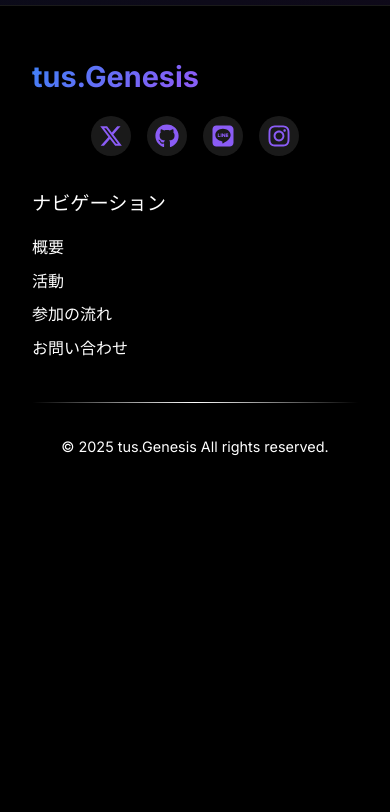
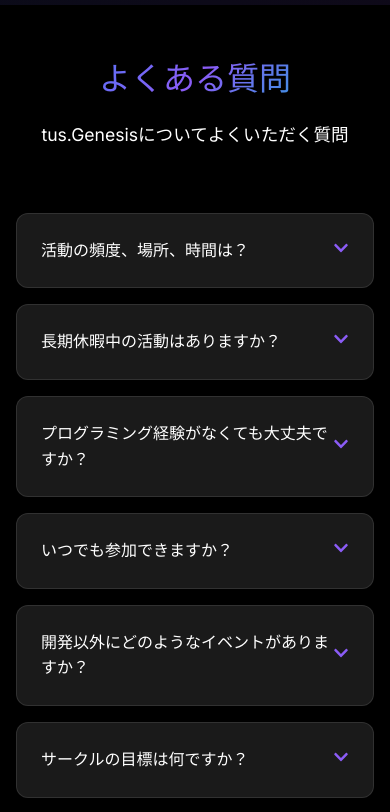
Before and after one commit to tus-Web/landing-page, a React (Vite) app: page / in a window 390 px wide. Shown: the part 5840-6652 px from the top of the page. Before the commit the page ends 6314 px from the top, so only its background shows below. Built offline with nearby package versions, Linux system fonts and the light colour scheme.

Commit message:
FAQセクションを作成

```diff
--- a/src/App.tsx
+++ b/src/App.tsx
@@ -6,6 +6,7 @@
   // Voice,
   JoinFlow,
   ApplicationLink,
+  FAQ,
   // Contact,
   Footer
 } from './components';
@@ -22,6 +23,7 @@
         {/* <Voice /> 今後追加予定です */}
         <JoinFlow />
         <ApplicationLink />
+        <FAQ />
         {/* <Contact /> */}
       </main>
       <Footer />
--- /dev/null
+++ b/src/components/FAQ/FAQ.css
@@ -0,0 +1,141 @@
+/* insert your code here  */
+
+.faq {
+  padding: 5rem 0;
+  background-color: #000000;
+  min-height: 100vh;
+  color: #ffffff;
+}
+
+.faq-container {
+  max-width: 1000px;
+  margin: 0 auto;
+  padding: 0 2rem;
+}
+
+.section-header {
+  text-align: center;
+  margin-bottom: 3rem;
+}
+
+.section-header h2 {
+  font-size: 2.5rem;
+  font-weight: 700;
+  background: linear-gradient(135deg, #3b82f6, #8b5cf6, #06b6d4);
+  -webkit-background-clip: text;
+  -webkit-text-fill-color: transparent;
+  background-clip: text;
+  margin-bottom: 0.5rem;
+}
+
+.section-header p {
+  font-size: 1.1rem;
+  color: #ffffff;
+}
+
+.faq-content {
+  display: flex;
+  flex-direction: column;
+  gap: 1rem;
+}
+
+.faq-item {
+  background: #1a1a1a;
+  border-radius: 12px;
+  box-shadow: 0 4px 10px rgba(0, 0, 0, 0.2);
+  overflow: hidden;
+  transition: all 0.3s ease;
+  cursor: pointer;
+  border: 1px solid rgba(255, 255, 255, 0.1);
+}
+
+.faq-item:hover {
+  box-shadow: 0 6px 15px rgba(139, 92, 246, 0.3);
+  transform: translateY(-2px);
+}
+
+.faq-question {
+  display: flex;
+  justify-content: space-between;
+  align-items: center;
+  padding: 1.5rem;
+  transition: background-color 0.3s ease;
+}
+
+.faq-item.open .faq-question {
+  background-color: rgba(139, 92, 246, 0.1);
+}
+
+.faq-question h4 {
+  font-size: 1.1rem;
+  font-weight: 600;
+  color: #ffffff;
+  margin: 0;
+}
+
+.faq-icon {
+  color: #8b5cf6;
+  transition: transform 0.3s ease;
+}
+
+.faq-icon.open {
+  transform: rotate(180deg);
+}
+
+.faq-answer {
+  max-height: 0;
+  overflow: hidden;
+  padding: 0 1.5rem;
+  transition: all 0.3s ease;
+  opacity: 0;
+}
+
+.faq-answer.open {
+  max-height: 500px;
+  opacity: 1;
+  padding: 0 1.5rem 1.5rem;
+}
+
+.faq-answer p {
+  color: rgba(255, 255, 255, 0.8);
+  line-height: 1.6;
+  margin: 0;
+}
+
+.faq-answer strong {
+  color: #8b5cf6;
+  font-weight: 600;
+}
+
+.faq-list {
+  margin: 0;
+  padding-left: 1.5rem;
+  color: rgba(255, 255, 255, 0.8);
+  line-height: 1.6;
+}
+
+.faq-list li {
+  margin-bottom: 0.5rem;
+}
+
+.faq-list li:last-child {
+  margin-bottom: 0;
+}
+
+@media (max-width: 768px) {
+  .faq {
+    padding: 3rem 0;
+  }
+
+  .section-header h2 {
+    font-size: 2rem;
+  }
+
+  .faq-question h4 {
+    font-size: 1rem;
+  }
+
+  .faq-container {
+    padding: 0 1rem;
+  }
+}
--- /dev/null
+++ b/src/components/FAQ/FAQ.tsx
@@ -0,0 +1,125 @@
+import React, { useState } from 'react';
+import { FaChevronDown } from 'react-icons/fa';
+import './FAQ.css';
+
+interface FAQItemProps {
+  question: string;
+  answer: React.ReactNode;
+  isOpen: boolean;
+  onClick: () => void;
+}
+
+const FAQItem: React.FC<FAQItemProps> = ({ question, answer, isOpen, onClick }) => {
+  return (
+    <div className={`faq-item ${isOpen ? 'open' : ''}`} onClick={onClick}>
+      <div className="faq-question">
+        <h4>{question}</h4>
+        <div className={`faq-icon ${isOpen ? 'open' : ''}`}>
+          <FaChevronDown />
+        </div>
+      </div>
+      <div className={`faq-answer ${isOpen ? 'open' : ''}`}>
+        {answer}
+      </div>
+    </div>
+  );
+};
+
+const FAQ: React.FC = () => {
+  const [openIndex, setOpenIndex] = useState<number | null>(null);
+
+  const toggleFAQ = (index: number) => {
+    setOpenIndex(openIndex === index ? null : index);
+  };
+
+  const faqItems = [
+    {
+      question: "活動の頻度、場所、時間は？",
+      answer: (
+        <p>
+          基本的に<strong>週1回</strong>、大学の教室で集まって活動しています。<br />
+          通常は<strong>金曜日の18:00〜20:00</strong>に行っています。
+        </p>
+      )
+    },
+    {
+      question: "長期休暇中の活動はありますか？",
+      answer: (
+        <p>
+          長期休暇中も<strong>週1回のオフライン活動</strong>を予定しています。<br />
+        </p>
+      )
+    },
+    {
+      question: "プログラミング経験がなくても大丈夫ですか？",
+      answer: (
+        <p>
+          全く問題ありません！<br />
+          基礎から学べるようにサポートしていますので、初心者も大歓迎です。
+        </p>
+      )
+    },
+    {
+      question: "いつでも参加できますか？",
+      answer: (
+        <p>
+          はい、いつでも参加できます！<br />
+          途中からの参加も歓迎しています。興味があればぜひ一度活動にお越しください。
+        </p>
+      )
+    },
+    {
+      question: "開発以外にどのようなイベントがありますか？",
+      answer: (
+        <p>
+          技術イベントとして<strong>ハッカソン遠征</strong>を行う予定です。<br />
+          また、メンバー同士の親睦を深めるための<strong>食事会</strong>なども定期的に開催しています。
+        </p>
+      )
+    },
+    {
+      question: "サークルの目標は何ですか？",
+      answer: (
+        <ul className="faq-list">
+          <li>ハッカソンなどの技術イベントへの積極的な参加</li>
+          <li>技術を共有できるコミュニティの形成</li>
+          <li>理科大生のためのアプリケーション開発</li>
+        </ul>
+      )
+    },
+    {
+      question: "質問や相談はどこにすればいいですか？",
+      answer: (
+        <p>
+          質問や相談は<strong>LINE公式アカウント</strong>までお願いします。<br />
+          気軽にメッセージをお送りください。
+        </p>
+      )
+    },
+  ];
+
+  return (
+    <section id="faq-section" className="faq">
+      <div className="faq-container">
+        <div className="section-header">
+          <h2>よくある質問</h2>
+          <p>tus.Genesisについてよくいただく質問</p>
+        </div>
+
+        <div className="faq-content">
+          {faqItems.map((item, index) => (
+            <FAQItem
+              key={index}
+              question={item.question}
+              answer={item.answer}
+              isOpen={openIndex === index}
+              onClick={() => toggleFAQ(index)}
+            />
+          ))}
+        </div>
+      </div>
+    </section>
+  );
+};
+
+export default FAQ;
--- /dev/null
+++ b/src/components/FAQ/index.ts
@@ -0,0 +1 @@
+export { default } from './FAQ';
--- a/src/components/index.ts
+++ b/src/components/index.ts
@@ -5,5 +5,6 @@
 export { default as Voice } from './Voice';
 export { default as JoinFlow } from './JoinFlow';
 export { default as ApplicationLink } from './ApplicationLink';
+export { default as FAQ } from './FAQ';
 export { default as Contact } from './Contact';
 export { default as Footer } from './Footer';
```
